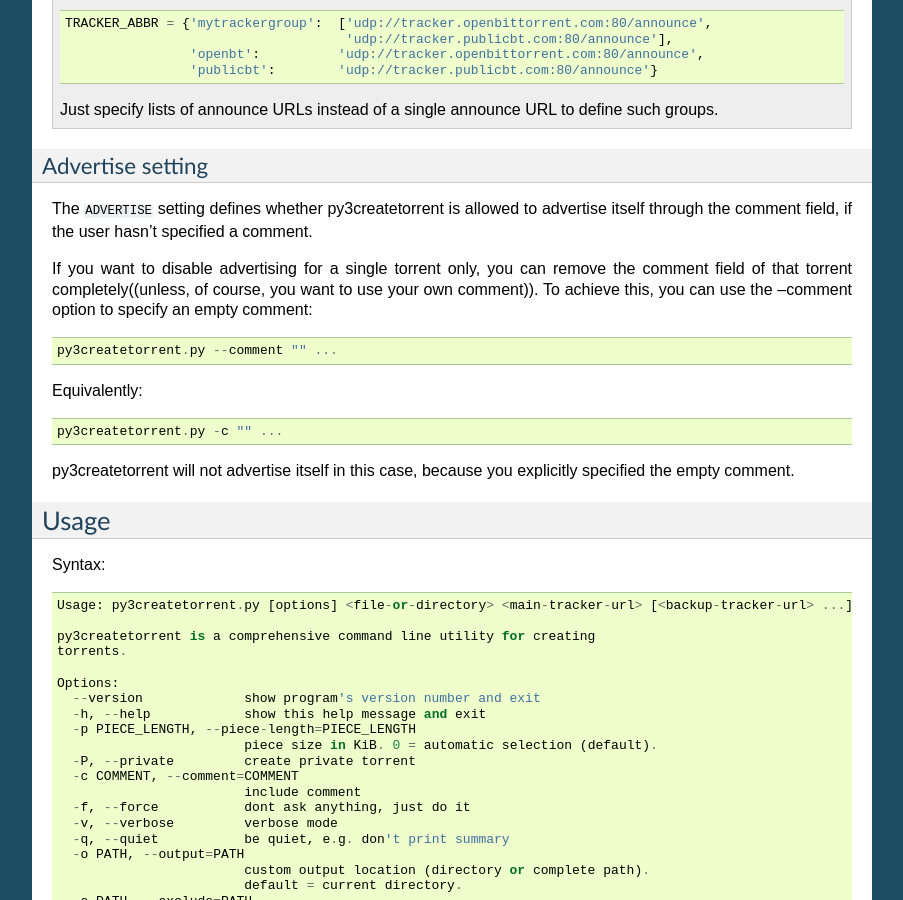
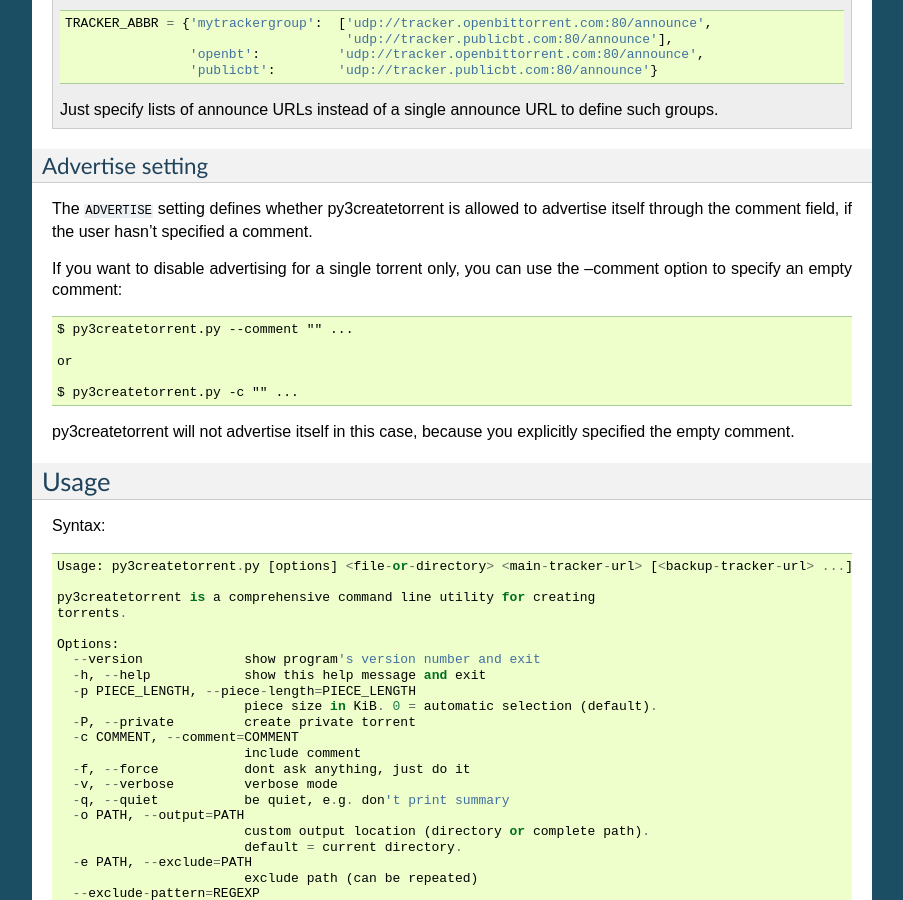
Before and after one commit to Ineluctable/py3createtorrent, a Sphinx documentation site: the page built from docs/source/user.rst, in a window 1280 px wide and 900 px high, scrolled down 1859 px. Shown: the whole window, without its empty margins (198-1101 px from the left). Built offline with Sphinx 7.4.7, drawn with Linux system fonts in a browser that asks for light colours.

Commit message:
Simplify documentation section about ADVERTISE setting

```diff
--- a/docs/source/user.rst
+++ b/docs/source/user.rst
@@ -120,16 +120,14 @@ Advertise setting
 The ``ADVERTISE`` setting defines whether py3createtorrent is allowed to advertise
 itself through the comment field, if the user hasn't specified a comment.
 
-If you want to disable advertising for a single torrent only, you can remove
-the comment field of that torrent completely((unless, of course, you want to
-use your own comment)). To achieve this, you can use the --comment option to
-specify an empty comment::
+If you want to disable advertising for a single torrent only, you can use the
+--comment option to specify an empty comment::
 
-   py3createtorrent.py --comment "" ...
+   $ py3createtorrent.py --comment "" ...
 
-Equivalently::
+   or
 
-   py3createtorrent.py -c "" ...
+   $ py3createtorrent.py -c "" ...
 
 py3createtorrent will not advertise itself in this case, because you explicitly
 specified the empty comment.
```
